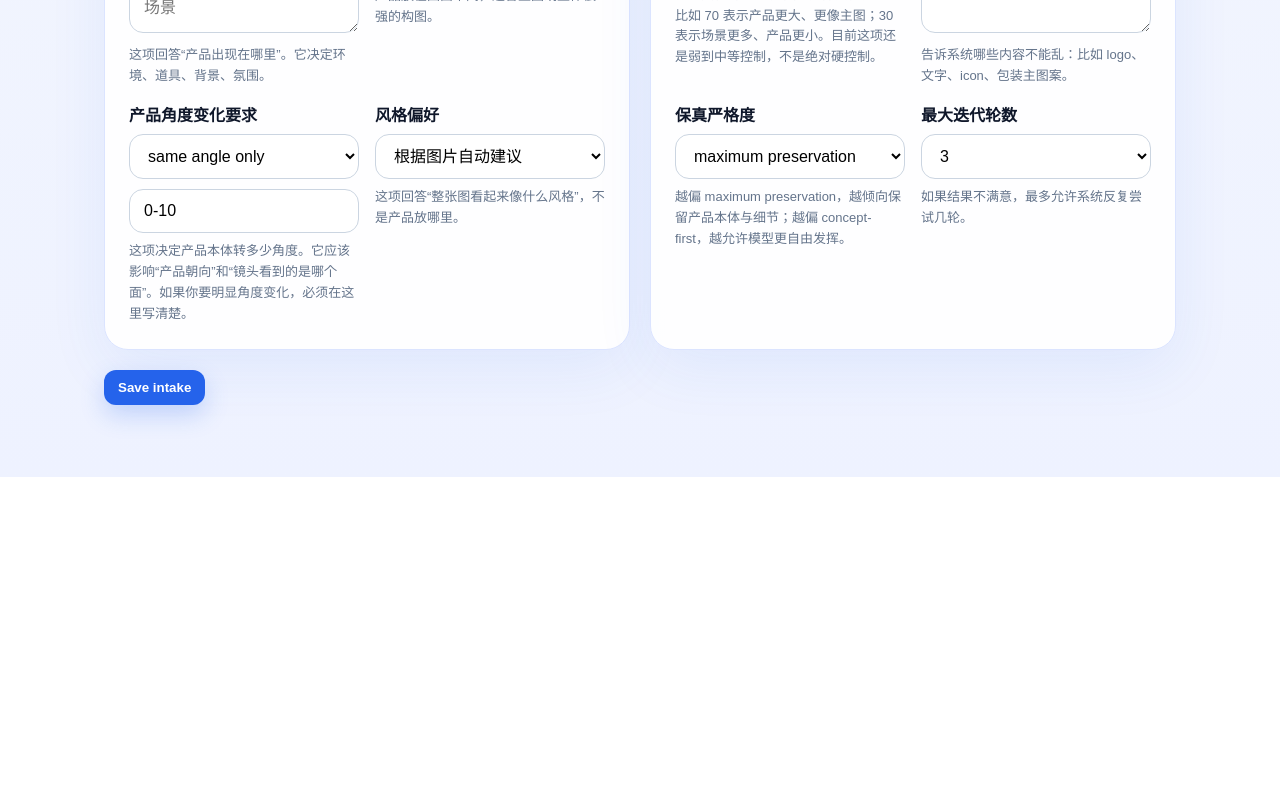
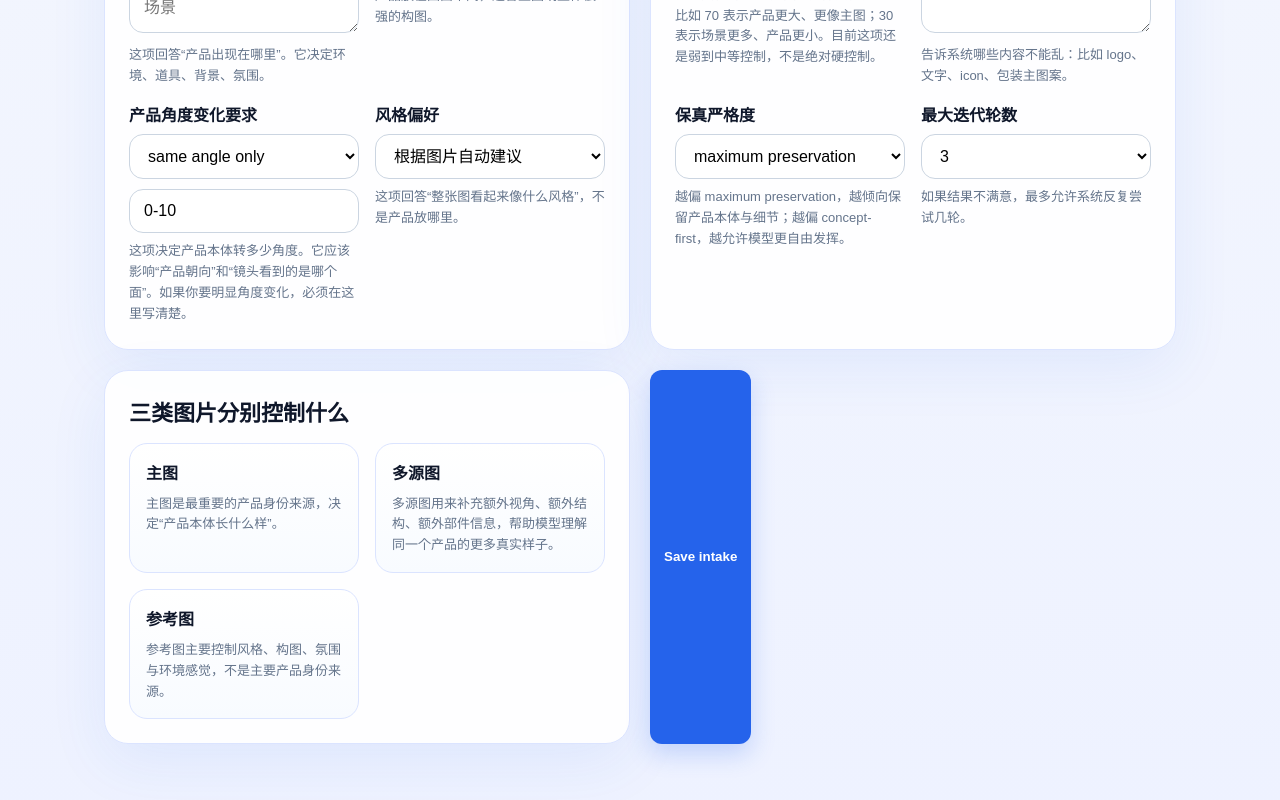
Before and after one commit to ttjacky2023-spec/product-scene-studio, a Next.js app: page /intake in a window 1280 px wide. Shown: the part 1377-2177 px from the top of the page. Before the commit the page ends 1854 px from the top, so only its background shows below. Built offline with nearby package versions, Linux system fonts and the light colour scheme.

Commit message:
Advance outline items 3.7 4.7 5.9 explanation layer

```diff
--- a/src/app/intake/page.tsx
+++ b/src/app/intake/page.tsx
@@ -189,7 +189,7 @@ export default function IntakePage() {
           {useReferenceImage ? <>
             <label>{locale === "en" ? "Upload reference image" : "上传参考图"}</label>
             <input type="file" accept="image/*" onChange={(e) => onReferenceFileChange(e.target.files?.[0] ?? null)} />
-            <p className={styles.tip}>{referenceAnalyzing ? "正在分析参考图…" : "参考图会影响最终画面的风格和构图，不是主要产品身份来源。"}</p>
+            <p className={styles.tip}>{referenceAnalyzing ? "正在分析参考图…" : "参考图会影响最终画面的风格和构图，不是主要产品身份来源。也就是说：主图决定产品是谁，参考图决定画面更像什么。"}</p>
             {watch("referenceImageDataUrl") ? <div style={{ marginTop: 16 }}><img src={watch("referenceImageDataUrl")} alt="Reference preview" className={pipelineStyles.preview} style={{ maxWidth: 300 }} /><div className={pipelineStyles.actions} style={{ marginTop: 12 }}><button type="button" className={`${pipelineStyles.button} ${pipelineStyles.secondary}`} onClick={() => { clearReferenceImage(); setValue('referenceImageName',''); setValue('referenceImageDataUrl',''); setValue('useReferenceImage', false); }}>删除参考图</button></div></div> : null}
             {referenceAnalysis ? <div className={pipelineStyles.analysisGrid} style={{ marginTop: 16 }}>
               <div className={pipelineStyles.analysisCard}><h3>结构提示</h3><p className={styles.tip}>{referenceAnalysis.structureHint}</p></div>
@@ -278,6 +278,15 @@ export default function IntakePage() {
           </div>
         </section>
 
+        <section className={styles.card}>
+          <h2>三类图片分别控制什么</h2>
+          <div className={pipelineStyles.analysisGrid}>
+            <div className={pipelineStyles.analysisCard}><h3>主图</h3><p className={styles.tip}>主图是最重要的产品身份来源，决定“产品本体长什么样”。</p></div>
+            <div className={pipelineStyles.analysisCard}><h3>多源图</h3><p className={styles.tip}>多源图用来补充额外视角、额外结构、额外部件信息，帮助模型理解同一个产品的更多真实样子。</p></div>
+            <div className={pipelineStyles.analysisCard}><h3>参考图</h3><p className={styles.tip}>参考图主要控制风格、构图、氛围与环境感觉，不是主要产品身份来源。</p></div>
+          </div>
+        </section>
+
         {analysis ? (
           <section className={styles.card}>
             <h2>自动图片分析</h2>
```
Also changed, not shown: src/app/generation-plan/page.tsx (+11 -0 lines).
